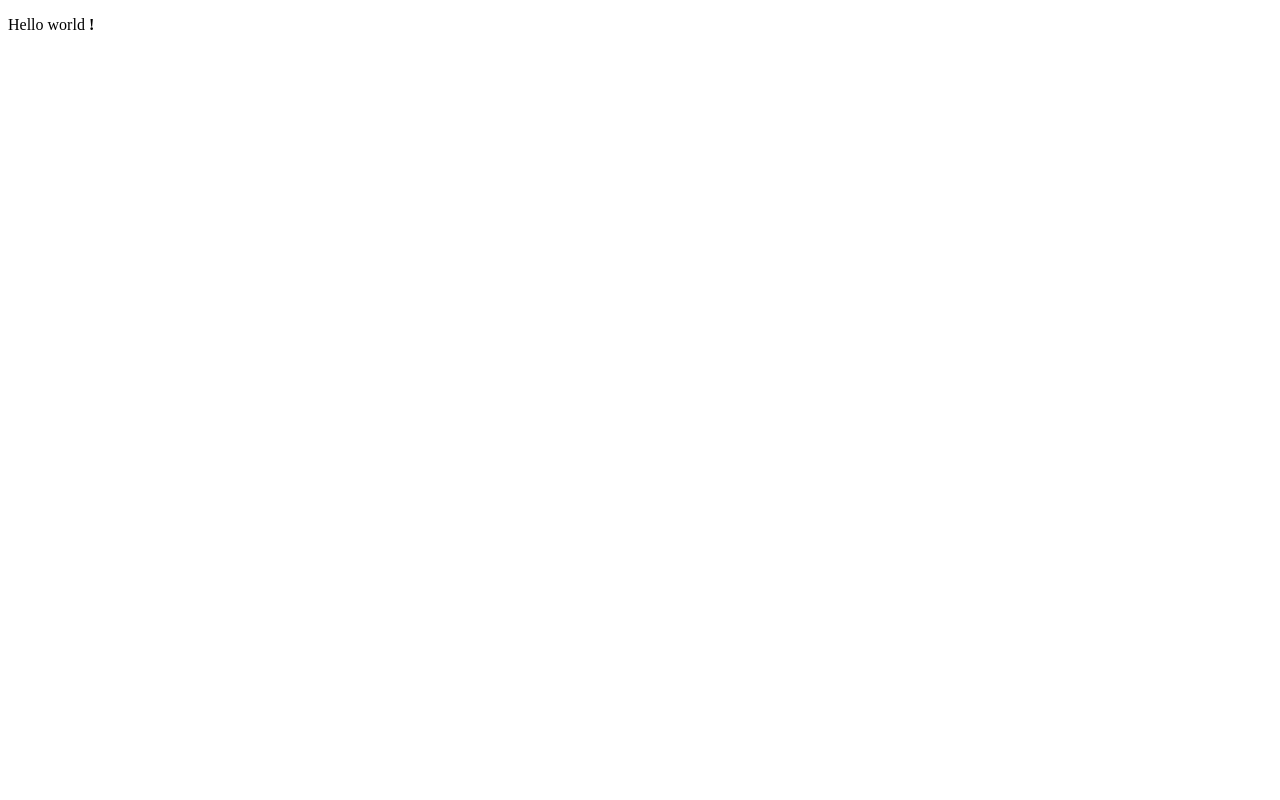
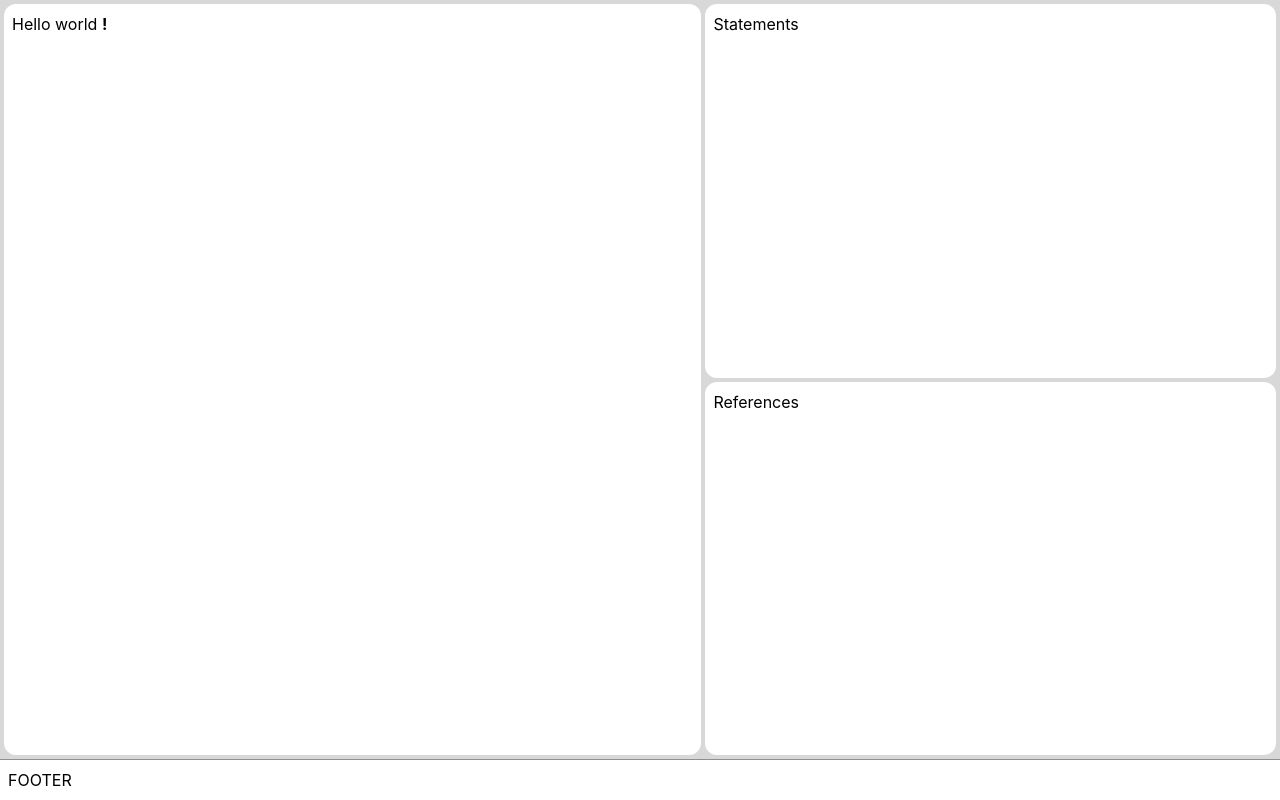
Before and after one commit to SteveRunser/CitationChecker-langgraph-react, a React (Vite) app in the folder frontend/my-app/: page / in a window 1280 px wide. Built offline with nearby package versions, Linux system fonts and the light colour scheme.

Commit message:
Started main layout for the frontend

```diff
--- a/frontend/my-app/package.json
+++ b/frontend/my-app/package.json
@@ -13,6 +13,7 @@
     "react": "^19.2.4",
     "react-dom": "^19.2.4",
     "react-markdown": "^10.1.0",
+    "react-resizable-panels": "^4.7.3",
     "remark-gfm": "^4.0.1",
     "unist-util-visit": "^5.1.0"
   },
--- a/frontend/my-app/src/App.jsx
+++ b/frontend/my-app/src/App.jsx
@@ -1,14 +1,79 @@
-import { useState } from 'react'
+import MarkdownRenderer from './markdown-renderer'
+import './App.css'
 
-
-import MarkdownRenderer from './MarkdownRenderer'
-import './App.css'
+import {
+  Group,
+  Panel,
+  Separator,
+} from "react-resizable-panels";
 
 function App() {
   return (
     <>
-      <div className="w-full h-full flex flex-col items-center justify-center">
-        <MarkdownRenderer />
+      <div className="w-screen h-screen flex flex-col items-center justify-center bg-bg_shade_3">
+
+        <div className="flex flex-1 h-full w-full p-1">
+
+          <Group
+            orientation="horizontal"
+            id="horizontal-group"
+            className="h-full w-full"
+          >
+
+            {/* Article Visualization Section */}
+            <Panel
+              id="horizontal-group-pannel-1"
+              defaultSize={55}
+              minSize={20}
+              className="h-full w-full bg-bg_shade_1 rounded-xl overflow-auto p-2"
+            >
+              <MarkdownRenderer />
+            </Panel>
+
+            <Separator className="w-1 bg-gray2 rounded" />
+
+            <Panel
+              id="horizontal-group-pannel-2"
+              defaultSize={45}
+              minSize={20}
+              className="h-full w-full"
+            >
+
+              <Group
+                orientation="vertical"
+                id="vertical-group"
+                className="h-full w-full"
+              >
+
+                {/* Statement Section */}
+                <Panel defaultSize={50} minSize={20} id="vertical-group-pannel-1" className='h-full w-full bg-bg_shade_1 rounded-xl overflow-auto p-2'>
+                  <h1>Statements</h1>
+
+                </Panel>
+
+                <Separator className="h-1 bg-gray2 rounded" />
+
+                {/* Reference Section */}
+                <Panel defaultSize={50} minSize={20} id="vertical-group-pannel-2" className='h-full w-full bg-bg_shade_1 rounded-xl overflow-auto p-2'>
+                  <h1>References</h1>
+                </Panel>
+
+              </Group>
+
+            </Panel>
+
+          </Group>
+
+
+
+
+        </div>
+
+        <div className="h-fit w-full bg-bg_shade_1 p-2 border-t border-text_shade_1">
+          <p>FOOTER</p>
+        </div>
+
+
       </div>
     </>
   )
--- a/frontend/my-app/src/MarkdownRenderer.jsx
+++ /dev/null
@@ -1,69 +0,0 @@
-import ReactMarkdown from 'react-markdown'
-import remarkGfm from "remark-gfm";
-import { visit } from "unist-util-visit";
-
-
-function remarkInteractiveChunks() {
-  return (tree) => {
-    let idCounter = 0;
-
-    visit(tree, "text", (node, index, parent) => {
-      if (!parent) return;
-
-      const parts = node.value.split(/(\s+)/);
-
-      const newNodes = parts.map((part) => {
-        if (part.trim() === "") {
-          return { type: "text", value: part };
-        }
-
-        return {
-          type: "element",
-          data: {
-            hName: "span",
-            hProperties: {
-              "data-chunk-id": idCounter++,
-            },
-          },
-          children: [{ type: "text", value: part }],
-        };
-      });
-
-      parent.children.splice(index, 1, ...newNodes);
-
-      return index + newNodes.length;
-    });
-  };
-}
-
-
-
-
-function MarkdownRenderer() {
-
-  let markdown_text = `Hello world **!**`;
-
-  return (
-    <ReactMarkdown
-      remarkPlugins={[remarkGfm, remarkInteractiveChunks]}
-      skipHtml={false}
-      components={{
-        span: ({ node, ...props }) => {
-          const id = props["data-chunk-id"];
-
-          return (
-            <span
-              {...props}
-              onClick={() => console.log("clicked chunk", id)}
-              className="cursor-pointer hover:bg-yellow-200"
-            />
-          );
-        },
-      }}
-    >
-      {markdown_text}
-    </ReactMarkdown>
-  );
-}
-
-export default MarkdownRenderer;
--- a/frontend/my-app/src/index.css
+++ b/frontend/my-app/src/index.css
@@ -0,0 +1,11 @@
+@import "tailwindcss";
+
+@theme {
+  --color-bg_shade_1: rgb(255 255 255);
+	--color-bg_shade_2: rgb(247 247 247);
+	--color-bg_shade_3: rgb(216 216 216);
+
+	--color-text_shade_1: rgb(143 143 143);
+	--color-text_shade_2: rgb(92 92 92);
+  --color-text_shade_3: rgb(14 14 14);
+}
--- /dev/null
+++ b/frontend/my-app/src/markdown-renderer.jsx
@@ -0,0 +1,113 @@
+import { useState } from 'react';
+import ReactMarkdown from 'react-markdown'
+import remarkGfm from "remark-gfm";
+import { visit } from "unist-util-visit";
+
+
+const CHUNK_DELIMITER = "<<<CHUNK_DELIMITER>>>";
+
+
+// This is a "remark plugin" - a function that transforms markdown before it's rendered
+// It adds interactive features to text by wrapping each chunk in <span> elements
+function remarkInteractiveChunks() {
+  // This function returns another function that takes the markdown "tree"
+  return (tree) => {
+    let currentChunkId = 0; // Tracks which chunk we are currently rendering
+
+    // "visit" is a helper that finds all text nodes in the tree
+    // It runs the callback function for each text node it finds
+    visit(tree, "text", (node, index, parent) => {
+      if (!parent) return; // Skip if there's no parent (safety check)
+
+      // Split the text where we inserted chunk separators.
+      // We keep the separator in the result so we can move to the next chunk ID.
+      const parts = node.value.split(CHUNK_DELIMITER);
+
+      // Create new nodes for each part
+      const newNodes = [];
+      parts.forEach((part, partIndex) => {
+        // Add text for the current chunk (including whitespace/newlines as-is)
+        if (part !== "") {
+          newNodes.push({
+            type: "element",
+            data: {
+              hName: "span",
+              hProperties: {
+                "data-chunk-id": currentChunkId,
+              },
+            },
+            children: [{ type: "text", value: part }],
+          });
+        }
+
+        // Every separator means we move from one chunk to the next
+        if (partIndex < parts.length - 1) {
+          currentChunkId += 1;
+        }
+      });
+
+      // Replace the original text node with all the new span nodes and whitespace
+      // splice removes 1 item (the original text) and inserts all the new nodes in its place
+      parent.children.splice(index, 1, ...newNodes);
+
+      // Return the new index so the visitor continues from the right place
+      return index + newNodes.length;
+    });
+  };
+}
+
+function createInteractiveSpanRenderer({ activeChunkId, onToggleChunk }) {
+  return function RenderInteractiveSpan({ node, ...props }) {
+    const id = Number(props["data-chunk-id"]);
+    const isActive = activeChunkId === id;
+
+    return (
+      <span
+        {...props}
+        onClick={() => {
+          console.log("clicked chunk", id);
+          onToggleChunk(id);
+        }}
+        className={`cursor-pointer hover:bg-gray-300 ${isActive ? "bg-yellow-500" : ""}`}
+      />
+    );
+  };
+}
+
+
+function MarkdownRenderer() {
+  const textChunks = [
+    "Hello ",
+    "world ",
+    "**!**",
+  ];
+
+  const [activeChunkId, setActiveChunkId] = useState(null);
+  const handleToggleChunk = (id) => {
+    setActiveChunkId((prev) => (prev === id ? null : id));
+  };
+
+  // ReactMarkdown expects one markdown string, so we join chunks with an internal delimiter.
+  // The remark plugin reads that delimiter and maps rendered text back to each chunk ID.
+  const markdown_text = textChunks.join(CHUNK_DELIMITER);
+
+  // Tell ReactMarkdown to:
+  // 1. Use our remarkInteractiveChunks plugin to transform the markdown
+  // 2. Use remarkGfm for GitHub-flavored markdown features
+  return (
+    <ReactMarkdown
+      remarkPlugins={[remarkGfm, remarkInteractiveChunks]}
+      skipHtml={false}
+      components={{
+        span: createInteractiveSpanRenderer({
+          activeChunkId,
+          onToggleChunk: handleToggleChunk,
+        }),
+      }}
+    >
+      {markdown_text}
+    </ReactMarkdown>
+  );
+}
+
+export default MarkdownRenderer;
```
Also changed, not shown: 1 other file (tests, documents, lock files or other folders).
